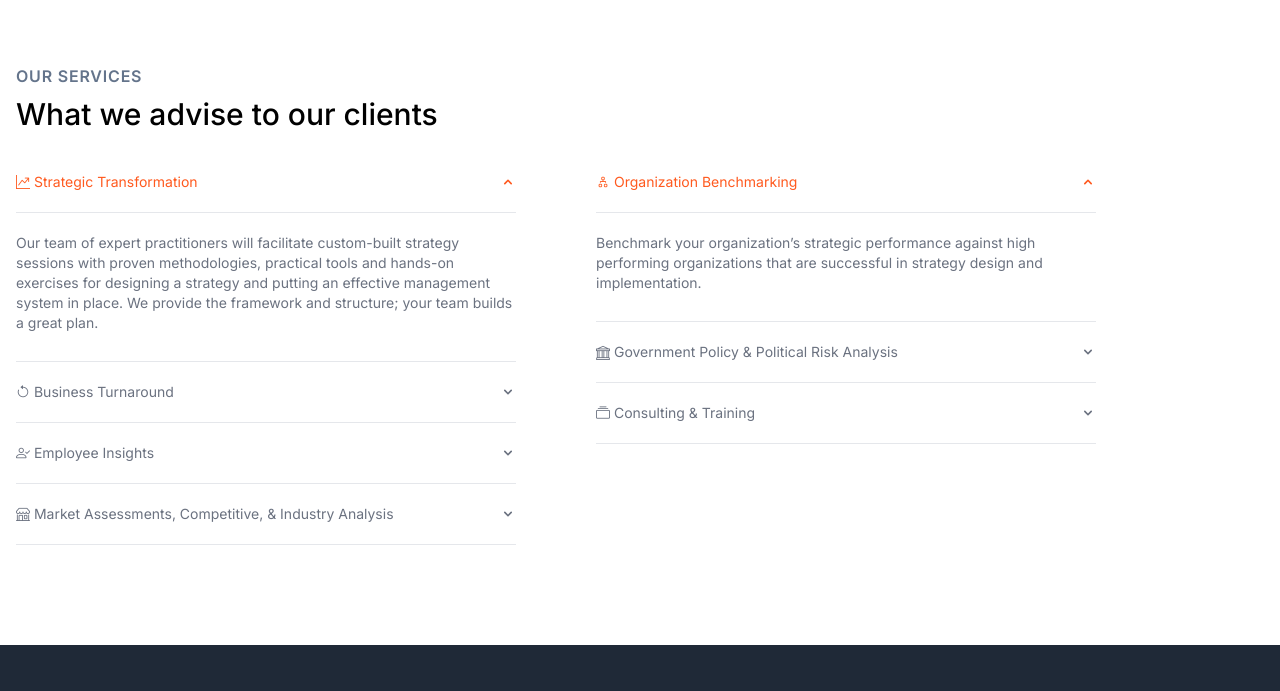
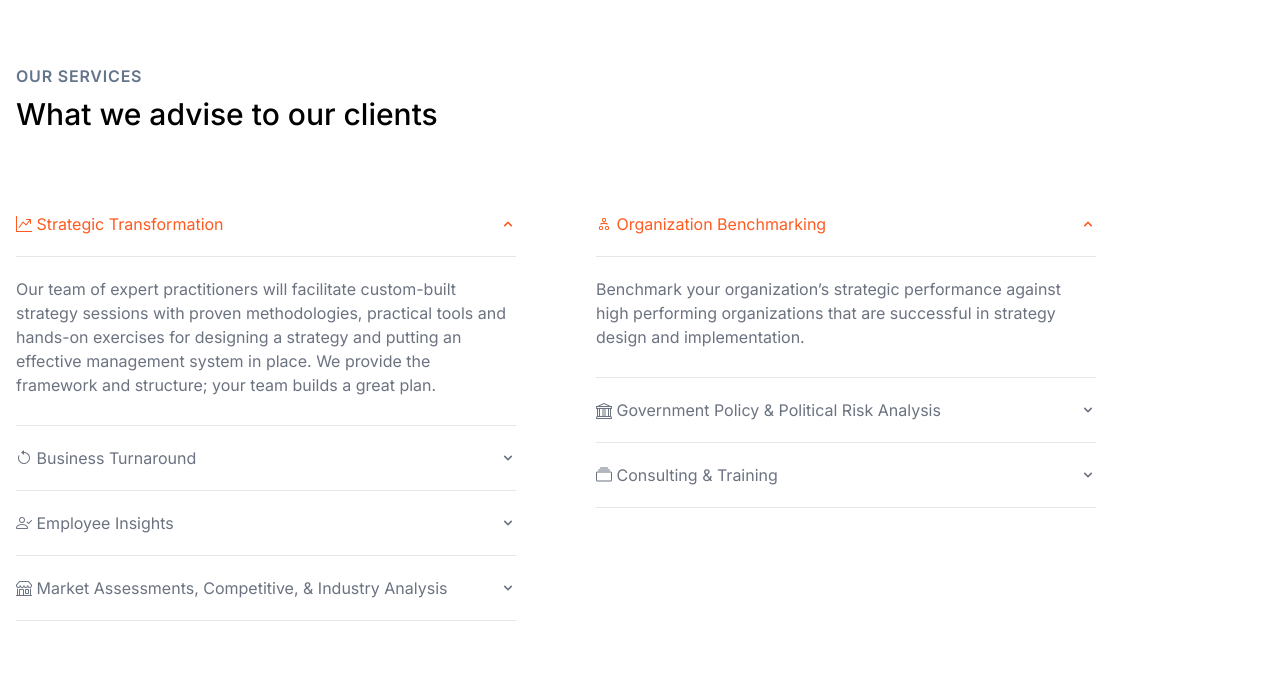
Before and after one commit to edcioran/maxbood-v2, a website: page public/services.html in a window 1280 px wide. Shown: the part 820-1511 px from the top of the page. Drawn offline with nearby package versions, Linux system fonts and the light colour scheme.

Commit message:
Modify responsive in services.html

```diff
--- a/public/services.html
+++ b/public/services.html
@@ -259,7 +259,7 @@
 
             </div>
 
-            <div class="hidden md:flex">
+            <div class="hidden md:flex my-10">
                 <div id="accordion-flush" data-accordion="collapse" class="my-5 w-[500px]"
                     data-active-classes="bg-white dark:bg-gray-900 text-orange-500 dark:text-white"
                     data-inactive-classes="text-gray-900">
@@ -269,7 +269,7 @@
                             class="flex justify-between items-center py-5 w-full font-normal text-left border-b border-gray-200 bg-white text-gray-500"
                             data-accordion-target="#accordion-flush-body-8" aria-expanded="true"
                             aria-controls="accordion-flush-body-8">
-                            <span class="text-sm"><i class="bi bi-graph-up-arrow"></i> Strategic Transformation</span>
+                            <span class="text-sm md:text-base"><i class="bi bi-graph-up-arrow"></i> Strategic Transformation</span>
                             <svg data-accordion-icon="" class="w-4 h-4 rotate-180 shrink-0" fill="currentColor"
                                 viewBox="0 0 20 20" xmlns="http://www.w3.org/2000/svg">
                                 <path fill-rule="evenodd"
@@ -279,7 +279,7 @@
                         </button>
                     </h4>
                     <div id="accordion-flush-body-8" class="" aria-labelledby="accordion-flush-heading-8">
-                        <div class="py-5 border-b border-gray-200 dark:border-gray-700 text-sm">
+                        <div class="py-5 border-b border-gray-200 dark:border-gray-700 text-sm md:text-base">
                             <p class="mb-2 text-gray-500 dark:text-gray-400">Our team of expert practitioners will
                                 facilitate custom-built strategy sessions with proven methodologies, practical tools and
                                 hands-on exercises for designing a strategy and putting an effective management system
@@ -292,7 +292,7 @@
                             class="flex justify-between items-center py-5 w-full font-normal text-left border-b border-gray-200 bg-white text-gray-500"
                             data-accordion-target="#accordion-flush-body-9" aria-expanded="true"
                             aria-controls="accordion-flush-body-9">
-                            <span class="text-sm"><i class="bi bi-arrow-counterclockwise"></i> Business
+                            <span class="text-sm md:text-base"><i class="bi bi-arrow-counterclockwise"></i> Business
                                 Turnaround</span>
                             <svg data-accordion-icon="" class="w-4 h-4 rotate-180 shrink-0" fill="currentColor"
                                 viewBox="0 0 20 20" xmlns="http://www.w3.org/2000/svg">
@@ -303,7 +303,7 @@
                         </button>
                     </h4>
                     <div id="accordion-flush-body-9" class="" aria-labelledby="accordion-flush-heading-9">
-                        <div class="py-5 border-b border-gray-200 dark:border-gray-700 text-sm">
+                        <div class="py-5 border-b border-gray-200 dark:border-gray-700 text-sm md:text-base">
                             <p class="mb-2 text-gray-500 dark:text-gray-400">Our turnaround management consulting
                                 services
                                 include discoveries, financial restructuring, cost reduction and revenue improvement
@@ -319,7 +319,7 @@
                             class="flex justify-between items-center py-5 w-full font-normal text-left border-b border-gray-200 bg-white text-gray-500"
                             data-accordion-target="#accordion-flush-body-10" aria-expanded="true"
                             aria-controls="accordion-flush-body-10">
-                            <span class="text-sm"><i class="bi bi-person-check"></i> Employee Insights</span>
+                            <span class="text-sm md:text-base"><i class="bi bi-person-check"></i> Employee Insights</span>
                             <svg data-accordion-icon="" class="w-4 h-4 rotate-180 shrink-0" fill="currentColor"
                                 viewBox="0 0 20 20" xmlns="http://www.w3.org/2000/svg">
                                 <path fill-rule="evenodd"
@@ -329,7 +329,7 @@
                         </button>
                     </h4>
                     <div id="accordion-flush-body-10" class="" aria-labelledby="accordion-flush-heading-10">
-                        <div class="py-5 border-b border-gray-200 dark:border-gray-700 text-sm">
+                        <div class="py-5 border-b border-gray-200 dark:border-gray-700 text-sm md:text-base">
                             <p class="mb-2 text-gray-500 dark:text-gray-400">Engage your organization in the strategic
                                 planning process. We’ll develop a targeted survey to gather insight from board members,
                                 managers, and staff.</p>
@@ -341,7 +341,7 @@
                             class="flex justify-between items-center py-5 w-full font-normal text-left border-b border-gray-200 bg-white text-gray-500"
                             data-accordion-target="#accordion-flush-body-11" aria-expanded="true"
                             aria-controls="accordion-flush-body-11">
-                            <span class="text-sm pr-5"><i class="bi bi-shop"></i> Market Assessments, Competitive, &
+                            <span class="text-sm pr-5 md:text-base"><i class="bi bi-shop"></i> Market Assessments, Competitive, &
                                 Industry Analysis</span>
                             <svg data-accordion-icon="" class="w-4 h-4 rotate-180 shrink-0" fill="currentColor"
                                 viewBox="0 0 20 20" xmlns="http://www.w3.org/2000/svg">
@@ -352,7 +352,7 @@
                         </button>
                     </h4>
                     <div id="accordion-flush-body-11" class="" aria-labelledby="accordion-flush-heading-11">
-                        <div class="py-5 border-b border-gray-200 dark:border-gray-700 text-sm">
+                        <div class="py-5 border-b border-gray-200 dark:border-gray-700 text-sm md:text-base">
                             <p class="mb-2 text-gray-500 dark:text-gray-400">Identify where the greatest opportunities
                                 for
                                 growth exist with customized research to gain strategic insights into current and
@@ -370,7 +370,7 @@
                             class="flex justify-between items-center py-5 w-full font-normal text-left border-b border-gray-200 bg-white text-gray-500"
                             data-accordion-target="#accordion-flush-body-12" aria-expanded="true"
                             aria-controls="accordion-flush-body-12">
-                            <span class="text-sm pr-5"><i class="bi bi-diagram-2"></i> Organization Benchmarking</span>
+                            <span class="text-sm pr-5 md:text-base"><i class="bi bi-diagram-2"></i> Organization Benchmarking</span>
                             <svg data-accordion-icon="" class="w-4 h-4 rotate-180 shrink-0" fill="currentColor"
                                 viewBox="0 0 20 20" xmlns="http://www.w3.org/2000/svg">
                                 <path fill-rule="evenodd"
@@ -380,7 +380,7 @@
                         </button>
                     </h4>
                     <div id="accordion-flush-body-12" class="" aria-labelledby="accordion-flush-heading-12">
-                        <div class="py-5 border-b border-gray-200 dark:border-gray-700 text-sm">
+                        <div class="py-5 border-b border-gray-200 dark:border-gray-700 text-sm md:text-base">
                             <p class="mb-2 text-gray-500 dark:text-gray-400">Benchmark your organization’s strategic
                                 performance against high performing organizations that are successful in strategy design
                                 and
@@ -393,7 +393,7 @@
                             class="flex justify-between items-center py-5 w-full font-normal text-left border-b border-gray-200 bg-white text-gray-500"
                             data-accordion-target="#accordion-flush-body-13" aria-expanded="true"
                             aria-controls="accordion-flush-body-13">
-                            <span class="text-sm pr-5"><i class="bi bi-bank"></i> Government Policy & Political Risk
+                            <span class="text-sm md:text-base pr-5"><i class="bi bi-bank"></i> Government Policy & Political Risk
                                 Analysis</span>
                             <svg data-accordion-icon="" class="w-4 h-4 rotate-180 shrink-0" fill="currentColor"
                                 viewBox="0 0 20 20" xmlns="http://www.w3.org/2000/svg">
@@ -404,7 +404,7 @@
                         </button>
                     </h4>
                     <div id="accordion-flush-body-13" class="" aria-labelledby="accordion-flush-heading-13">
-                        <div class="py-5 border-b border-gray-200 dark:border-gray-700 text-sm">
+                        <div class="py-5 border-b border-gray-200 dark:border-gray-700 text-sm md:text-base">
                             <p class="mb-2 text-gray-500 dark:text-gray-400">Our policy and political risk consulting
                                 team
                                 helps business leaders to anticipate, analyze and navigate the challenges arising from
@@ -421,7 +421,7 @@
                             class="flex justify-between items-center py-5 w-full font-normal text-left border-b border-gray-200 bg-white text-gray-500"
                             data-accordion-target="#accordion-flush-body-14" aria-expanded="true"
                             aria-controls="accordion-flush-body-14">
-                            <span class="text-sm pr-5"><i class="bi bi-collection"></i> Consulting & Training</span>
+                            <span class="text-sm pr-5 md:text-base"><i class="bi bi-collection"></i> Consulting & Training</span>
                             <svg data-accordion-icon="" class="w-4 h-4 rotate-180 shrink-0" fill="currentColor"
                                 viewBox="0 0 20 20" xmlns="http://www.w3.org/2000/svg">
                                 <path fill-rule="evenodd"
@@ -431,7 +431,7 @@
                         </button>
                     </h4>
                     <div id="accordion-flush-body-14" class="" aria-labelledby="accordion-flush-heading-14">
-                        <div class="py-5 border-b border-gray-200 dark:border-gray-700 text-sm">
+                        <div class="py-5 border-b border-gray-200 dark:border-gray-700 text-sm md:text-base">
                             <p class="mb-2 text-gray-500 dark:text-gray-400">Build an actionable, agile plan with a
                                 framework. We’ll help you build and cascade to engage your team.</p>
                         </div>
```
Also changed, not shown: public/css/style.css.
